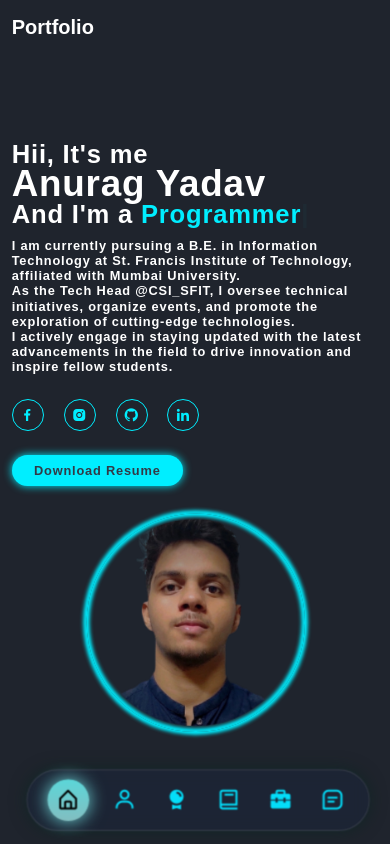
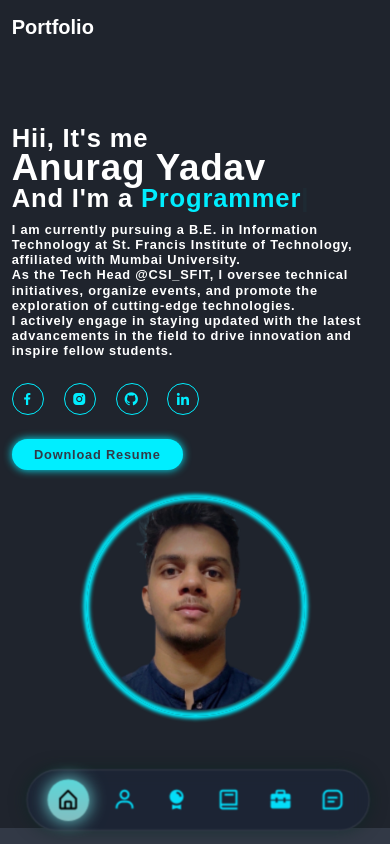
Before and after one commit to Anurag0605/Anurag, a plain HTML site: page index.html in a window 390 px wide. Shown: the top 844 px of the page. Drawn offline with nearby package versions, Linux system fonts and the light colour scheme.

Commit message:
Update style.css

```diff
--- a/CSS/style.css
+++ b/CSS/style.css
@@ -857,7 +857,7 @@ span{
         margin-bottom: 9.45rem;
     }
     .home{
-        margin-top: 0rem;
+        margin-top: -2rem;
     }
 
     .mobile-nav{
```
